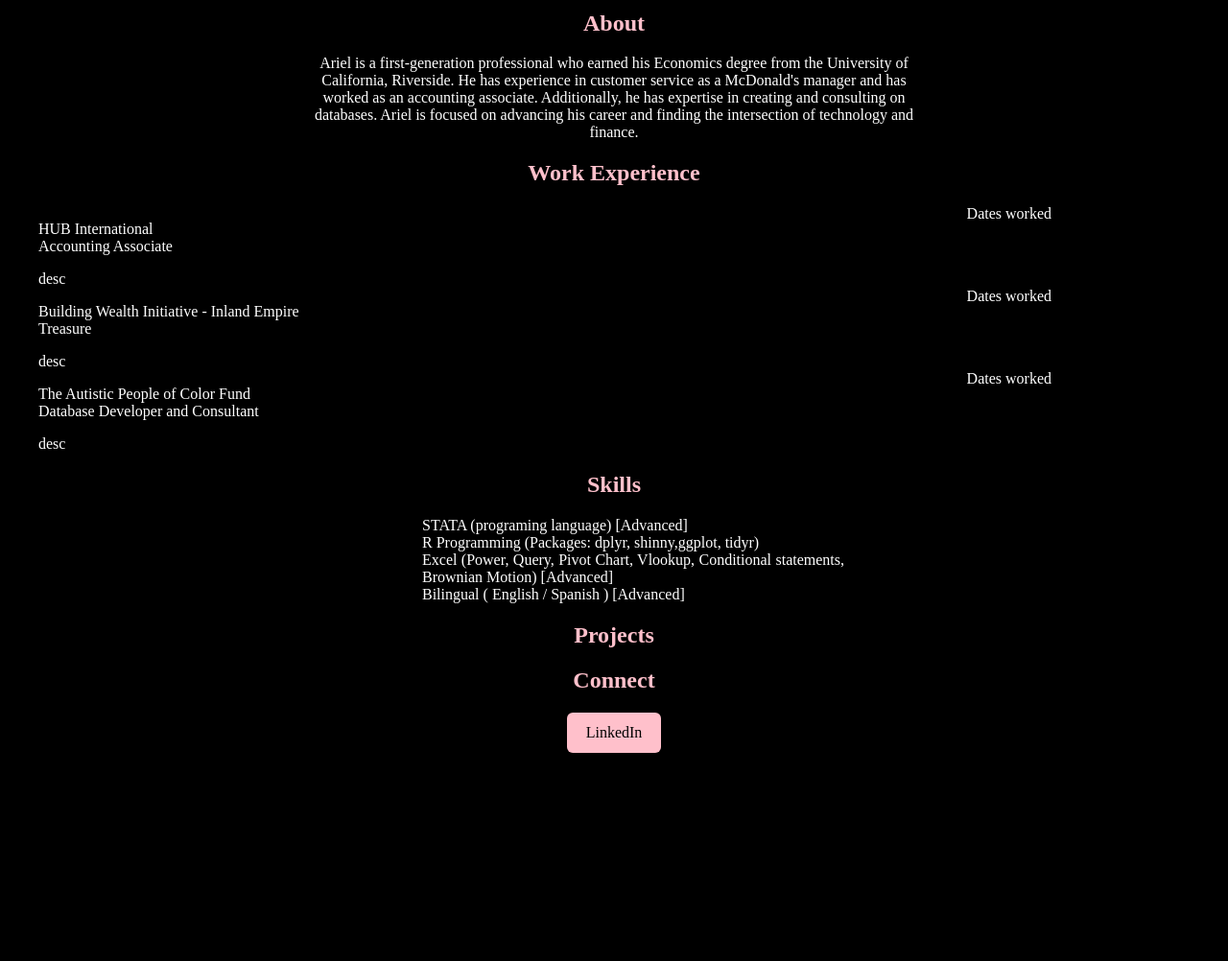
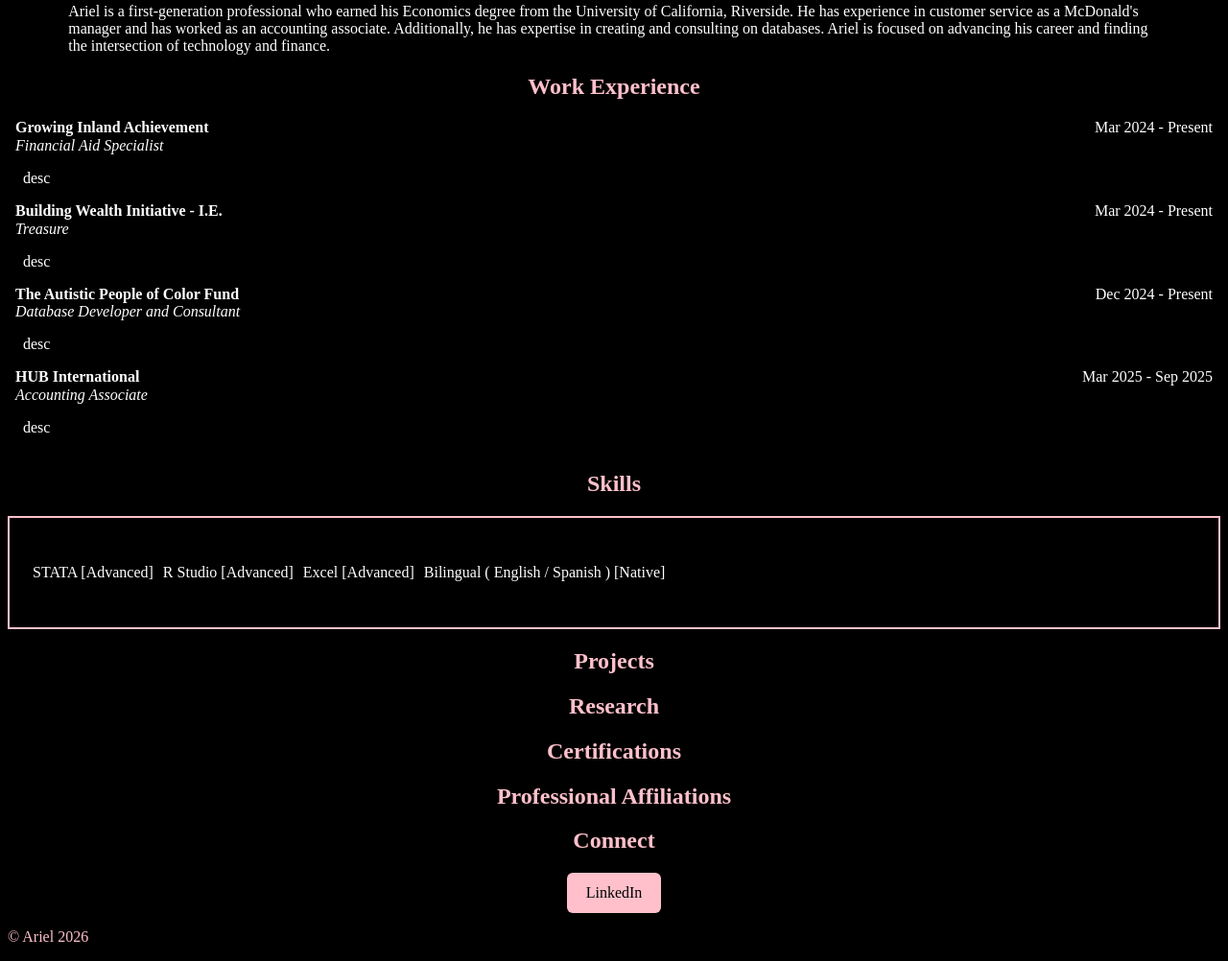
Before and after one commit to ArielTheFirstGen-Economist/ariel-lara-mars, a plain HTML site: page booilerplate/index.html in a window 1280 px wide. Shown: the part 631-1633 px from the top of the page at 96% size. Before the commit the page ends 1432 px from the top, so only its background shows below. Drawn offline with Linux system fonts and the light colour scheme.

Commit message:
js added, created footer and skills

```diff
--- a/booilerplate/css/index.css
+++ b/booilerplate/css/index.css
@@ -14,7 +14,7 @@
 h1 {
   text-align: center;
   font-style: italic;
-  color: pink;
+  color: white;
 }
 
 h2 {
@@ -39,9 +39,9 @@
 /* About me */
 
 .aboutMeSummary {
-  text-align: center;
+  text-align: left;
   margin: 0 auto;
-  padding: 0 4em;
+  width: 90%;
 }
 
 /* Experinces section */
@@ -52,12 +52,17 @@
 
 .exp {
   margin: 0 auto;
-  padding: 0.2em;
+  padding: 0 0.5em;
 }
 
 .expComp {
   flex: 1;
   padding-bottom: 0.05em;
+  font-weight: bold;
+}
+
+.expRole {
+  font-style: italic;
 }
 
 .expDesc {
@@ -65,6 +70,16 @@
 }
 
 /* Skills section */
+
+.flex-list {
+  display: flex;
+  list-style: none;
+  gap: 10px;
+  margin: 0 auto;
+  border: 2px solid pink;
+  padding: 3rem 1.5em;
+
+}
 
 /* Contact section */
 
@@ -81,8 +96,8 @@
   margin: 0 auto;
 }
 
-/* ipad layout */
-@media (min-width: 60em) {
+/* ipad layout
+@media (min-width: 5em) {
   img {
     margin: 0 auto;
   }
@@ -108,14 +123,13 @@
   }
 
   .skill {
-    text-align: justify;
+    text-align: left;
     margin: 0 auto;
-    padding: 0 20em;
-    width: 30em;
-  }
+     padding: 0 20em;
+    width: 30em; }
 }
 
-/* desktop layout */
+ desktop layout
 
 @media (min-width: 85em) {
   body {
--- a/booilerplate/index.html
+++ b/booilerplate/index.html
@@ -16,12 +16,8 @@
   </head>
 
   <body>
-<<<<<<< Updated upstream
-    <h1>Ariel Lara</h1>
-=======
-    <h1>fixing git on windows</h1>
->>>>>>> Stashed changes
-    <section id="Professional headshot">
+    <h1 class="nameHeader">Ariel Lara</h1>
+    <section id="professional-headshot">
       <img
         src="Andre.jpg"
         alt="Professional headshot"
@@ -29,6 +25,7 @@
         height="auto"
       />
     </section>
+
     <section id="about">
       <h2>About</h2>
       <div class="aboutMeSummary">
@@ -40,53 +37,61 @@
         intersection of technology and finance.
       </div>
     </section>
+
     <section id="work-experience">
       <h2>Work Experience</h2>
       <div class="Experiences">
-        <div class="exp expComp">HUB International</div>
-        <div class="exp expDate">Dates worked</div>
+        <div class="exp expComp">Growing Inland Achievement</div>
+        <div class="exp expDate">Mar 2024 - Present</div>
       </div>
-      <div class="exp expRole">Accounting Associate</div>
+      <div class="exp expRole">Financial Aid Specialist</div>
       <p class="exp expDesc">desc</p>
 
       <div class="Experiences">
         <div class="exp expComp">
-          Building Wealth Initiative - Inland Empire
+          Building Wealth Initiative - I.E.
         </div>
-        <div class="exp expDate">Dates worked</div>
+        <div class="exp expDate">Mar 2024 - Present</div>
       </div>
       <div class="exp expRole">Treasure</div>
       <p class="exp expDesc">desc</p>
 
       <div class="Experiences">
         <div class="exp expComp">The Autistic People of Color Fund</div>
-        <div class="exp expDate">Dates worked</div>
+        <div class="exp expDate">Dec 2024 - Present</div>
       </div>
       <div class="exp expRole">Database Developer and Consultant</div>
       <p class="exp expDesc">desc</p>
+
+    <div class="Experiences">
+      <div class="exp expComp">HUB International</div>
+      <div class="exp expDate">Mar 2025 - Sep 2025</div>
+    </div>
+    <div class="exp expRole">Accounting Associate</div>
+    <p class="exp expDesc">desc</p>
     </section>
+
     <section id="skills">
       <h2>Skills</h2>
+        <ul></ul>
+    </section>
 
-      <ol class="skill">
-        <ul>
-          STATA (programing language) [Advanced]
-        </ul>
-        <ul>
-          R Programming (Packages: dplyr, shinny,ggplot, tidyr)
-        </ul>
-        <ul>
-          Excel (Power, Query, Pivot Chart, Vlookup, Conditional statements,
-          Brownian Motion) [Advanced]
-        </ul>
-        <ul>
-          Bilingual ( English / Spanish ) [Advanced]
-        </ul>
-      </ol>
-    </section>
     <section id="Projects">
       <h2>Projects</h2>
       <ul></ul>
+    </section>
+
+    <section id="Research">
+      <h2>Research</h2>
+    </section>
+
+    <section id="Certifications">
+          <h2>Certifications </h2>
+     </section>
+
+
+    <section id="Professional-Affiliations">
+      <h2>Professional Affiliations </h2>
     </section>
 
     <section id="connect">
@@ -100,6 +105,11 @@
           LinkedIn</a
         >
       </p>
-    </section>
+
+    <footer class="copyright">
+
+    </footer>
+    <script src="js/index.js" defer ></script>
   </body>
+
 </html>
--- /dev/null
+++ b/booilerplate/js/index.js
@@ -0,0 +1,60 @@
+
+/* adding a banner to the  */
+// -------------------------------
+const newBanner = document.querySelector('.nameHeader');
+const banner = document.createElement("div")
+
+banner.className = 'addBanner';
+banner.textContent = 'This is a test';
+banner.setAttribute(
+    'style',
+    'color: black; background: #87CEFA; margin: 2rem 0');
+
+newBanner.prepend(banner);
+
+/* adding a copy right portion */
+// -------------------------------
+
+// this lets have the year dynamically in the footer
+let today = new Date();
+console.log(today);
+
+let todayString = new Date().toDateString();
+console.log(todayString);
+
+let thisYear = today.getFullYear();
+console.log(thisYear);
+
+// this allows us to create the footer
+const newFooter = document.querySelector('.copyright');
+const copyRightText = document.createElement('p');
+copyRightText.textContent = `\u00A9 Ariel ${thisYear}` ;
+
+copyRightText.setAttribute(
+    'style',
+    'color: pink;');
+
+newFooter.append(copyRightText);
+
+/* Skills */
+
+let skills = ['STATA [Advanced]',
+    'R Studio [Advanced]',
+    'Excel [Advanced]',
+    'Bilingual ( English / Spanish ) [Native]']
+
+const skillSection = document.querySelector('#skills')
+const skillsList = skillSection.querySelector('ul')
+skillsList.classList.add("flex-list")
+
+for (let i = 0;
+    // starts the counter
+    i < skills.length;
+    // runs along as the barrier is less then i
+    i++
+    // adds 1 after each loop to move to the next index
+    ) {
+        const skill = document.createElement('li');
+        skill.textContent = `${skills[i]}`;
+        skillsList.append(skill)
+    }
```
